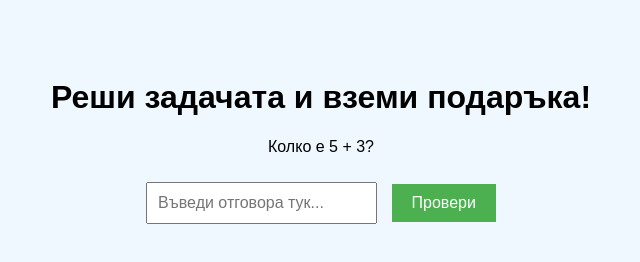
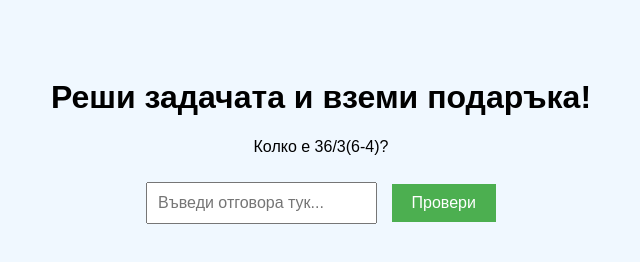
Before and after one commit to MarielaM20/birthday-gift, a plain HTML site: page index.html in a window 1280 px wide. Shown: the full height of the page, 319-959 px from the left. Drawn offline with Linux system fonts and the light colour scheme.

Commit message:
Add files via upload

```diff
--- a/index.html
+++ b/index.html
@@ -8,7 +8,7 @@
 <body>
   <div class="container">
     <h1>Реши задачата и вземи подаръка!</h1>
-    <p class="question">Колко е 5 + 3?</p>
+    <p class="question">Колко е 36/3(6-4)?</p>
     <input type="text" id="answer" placeholder="Въведи отговора тук...">
     <button onclick="checkAnswer()">Провери</button>
     <div id="result"></div>
```
